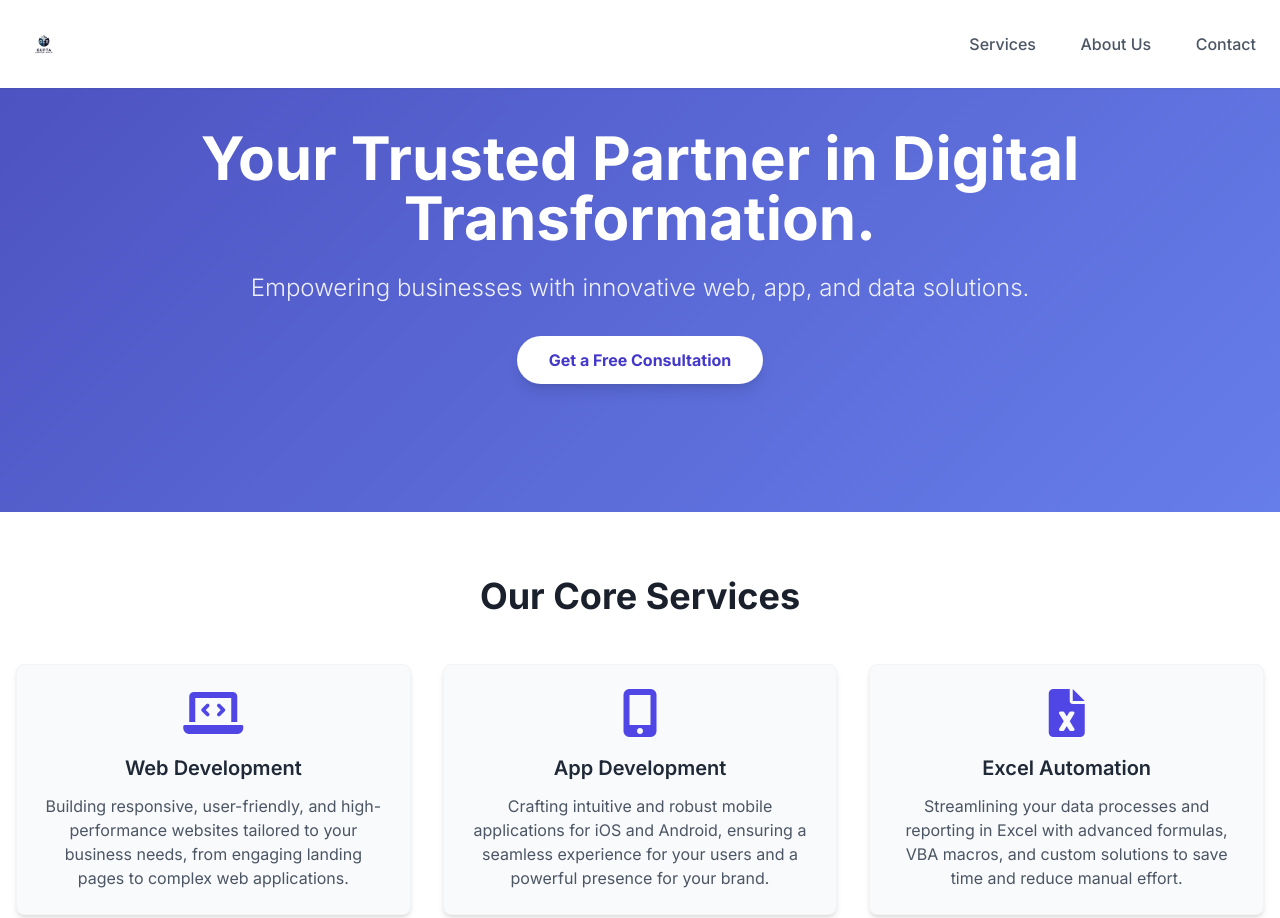
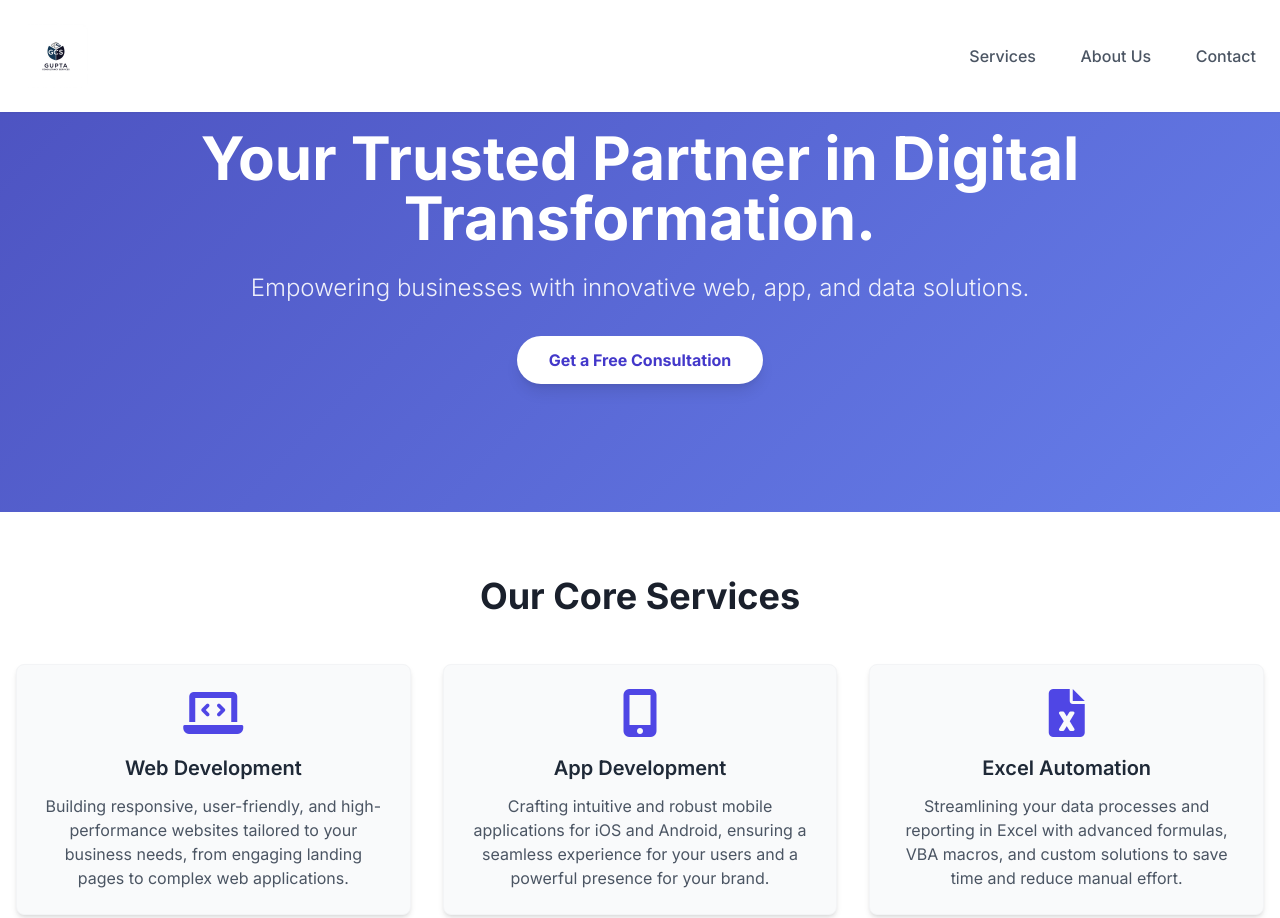
Before and after one commit to GCS-Consultancy/gcs-website, a plain HTML site: page index.html in a window 1280 px wide. Shown: the top 918 px of the page. Drawn offline with nearby package versions, Linux system fonts and the light colour scheme.

Commit message:
Update index.html

```diff
--- a/index.html
+++ b/index.html
@@ -75,8 +75,8 @@
         <nav class="container mx-auto px-4 flex justify-between items-center">
             <!-- Logo area: Uses the GCS Gupta logo. Assumes it's in the root folder -->
             <a href="#hero" class="text-2xl font-bold text-gray-800 rounded-lg p-2 hover:bg-gray-100 transition duration-300">
-                <!-- IMPORTANT: The 'src' is now directly to 'gcs-gupta-logo.png' as it's in the root -->
-                <img src="gcs-gupta-logo.png" alt="GCS Logo" class="h-10 rounded-lg">
+                <!-- LOGO SIZE ADJUSTED HERE: Changed 'h-10' to 'h-16' and added 'w-auto' -->
+                <img src="gcs-gupta-logo.png" alt="GCS Logo" class="h-16 w-auto rounded-lg">
             </a>
             <!-- Navigation links with smooth scroll functionality -->
             <div class="space-x-6">
```
